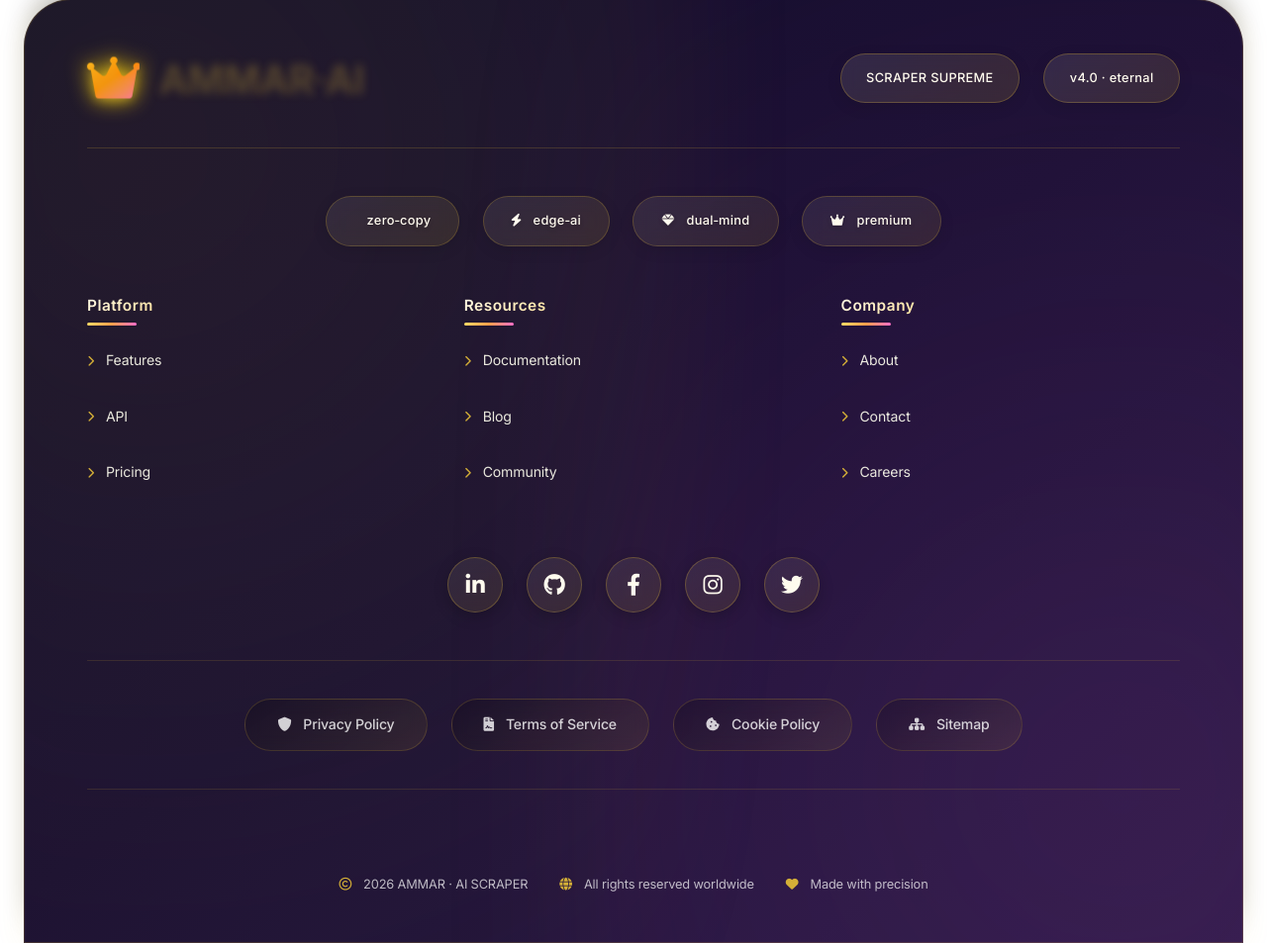
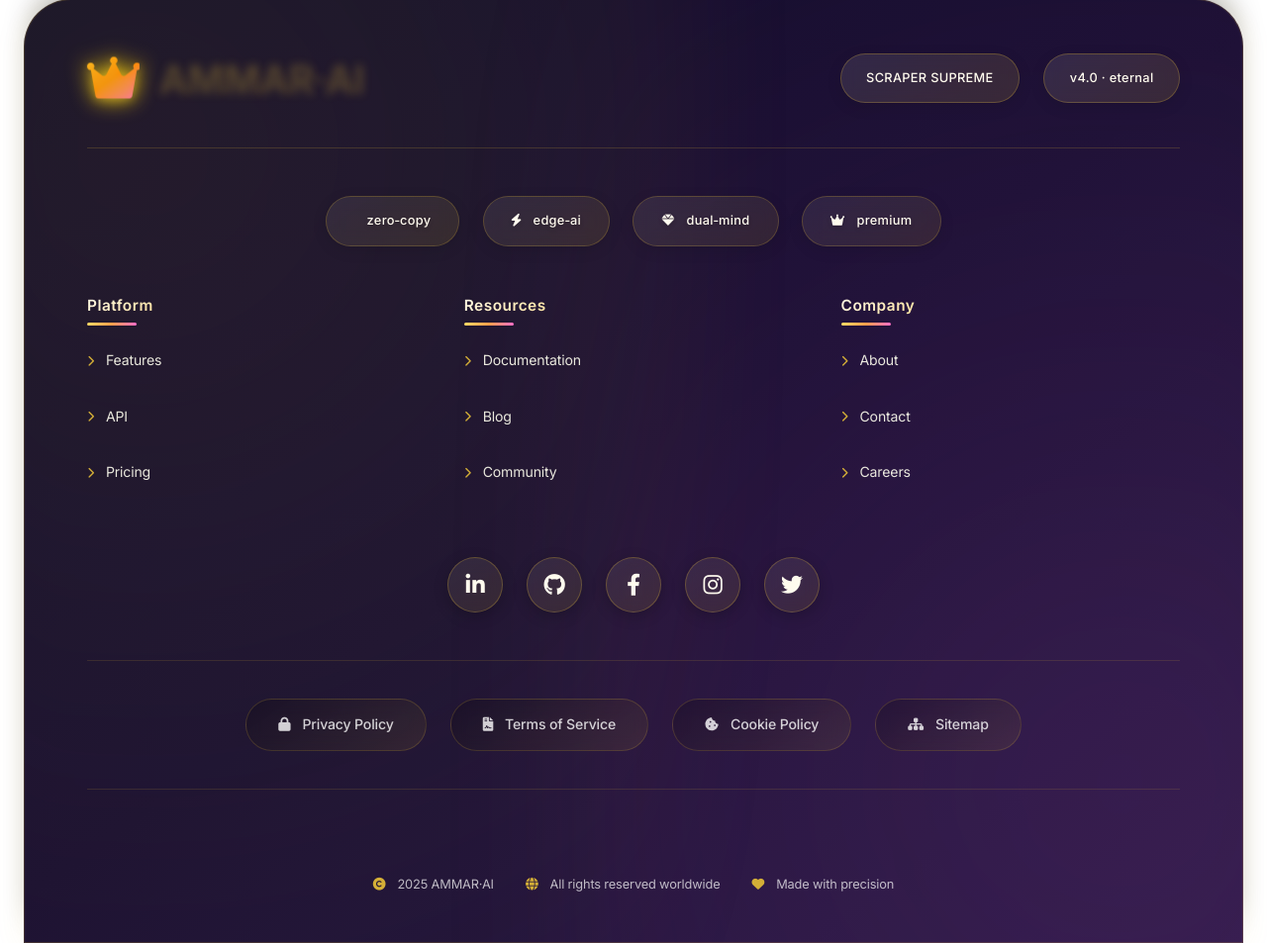
Before and after one commit to syedammarhaider/Ai-scraper, a FastAPI app: page / in a window 1280 px wide. Shown: the part 532-1485 px from the top of the page at 99% size. Run offline with FastAPI, Linux system fonts and the light colour scheme.

Commit message:
Auto update

```diff
--- a/templates/index.html
+++ b/templates/index.html
@@ -999,67 +999,67 @@ body {
     <div class="footer-main">
         <div class="footer-logo">
             <i class="fas fa-crown"></i>
-            <span>AMMAR·AI</span>
+            <span id="footerBrand">AMMAR·AI</span>
         </div>
         <div class="footer-tagline">
-            <span>SCRAPER SUPREME</span>
-            <span>v4.0 · eternal</span>
+            <span id="footerTagline1">SCRAPER SUPREME</span>
+            <span id="footerTagline2">v4.0 · eternal</span>
         </div>
     </div>
 
     <div class="footer-badges">
-        <span class="footer-badge"><i class="fas fa-shield-halved"></i> zero‑copy</span>
-        <span class="footer-badge"><i class="fas fa-bolt"></i> edge‑ai</span>
-        <span class="footer-badge"><i class="fas fa-gem"></i> dual‑mind</span>
-        <span class="footer-badge"><i class="fas fa-crown"></i> premium</span>
+        <span class="footer-badge" id="badge1"><i class="fas fa-shield-halved"></i> zero‑copy</span>
+        <span class="footer-badge" id="badge2"><i class="fas fa-bolt"></i> edge‑ai</span>
+        <span class="footer-badge" id="badge3"><i class="fas fa-gem"></i> dual‑mind</span>
+        <span class="footer-badge" id="badge4"><i class="fas fa-crown"></i> premium</span>
     </div>
 
     <div class="footer-links">
         <div class="footer-column">
-            <h4>Platform</h4>
+            <h4 id="platformTitle">Platform</h4>
             <ul>
-                <li><a href="#"><i class="fas fa-chevron-right"></i> Features</a></li>
-                <li><a href="#"><i class="fas fa-chevron-right"></i> API</a></li>
-                <li><a href="#"><i class="fas fa-chevron-right"></i> Pricing</a></li>
+                <li><a href="#" id="featuresLink"><i class="fas fa-chevron-right"></i> Features</a></li>
+                <li><a href="#" id="apiLink"><i class="fas fa-chevron-right"></i> API</a></li>
+                <li><a href="#" id="pricingLink"><i class="fas fa-chevron-right"></i> Pricing</a></li>
             </ul>
         </div>
         <div class="footer-column">
-            <h4>Resources</h4>
+            <h4 id="resourcesTitle">Resources</h4>
             <ul>
-                <li><a href="#"><i class="fas fa-chevron-right"></i> Documentation</a></li>
-                <li><a href="#"><i class="fas fa-chevron-right"></i> Blog</a></li>
-                <li><a href="#"><i class="fas fa-chevron-right"></i> Community</a></li>
+                <li><a href="#" id="docsLink"><i class="fas fa-chevron-right"></i> Documentation</a></li>
+                <li><a href="#" id="blogLink"><i class="fas fa-chevron-right"></i> Blog</a></li>
+                <li><a href="#" id="communityLink"><i class="fas fa-chevron-right"></i> Community</a></li>
             </ul>
         </div>
         <div class="footer-column">
-            <h4>Company</h4>
+            <h4 id="companyTitle">Company</h4>
             <ul>
-                <li><a href="#"><i class="fas fa-chevron-right"></i> About</a></li>
-                <li><a href="#"><i class="fas fa-chevron-right"></i> Contact</a></li>
-                <li><a href="#"><i class="fas fa-chevron-right"></i> Careers</a></li>
+                <li><a href="#" id="aboutLink"><i class="fas fa-chevron-right"></i> About</a></li>
+                <li><a href="#" id="contactLink"><i class="fas fa-chevron-right"></i> Contact</a></li>
+                <li><a href="#" id="careersLink"><i class="fas fa-chevron-right"></i> Careers</a></li>
             </ul>
         </div>
     </div>
 
     <div class="footer-social">
-        <a href="https://www.linkedin.com/in/ammar-haider-61136b27b/" target="_blank" title="LinkedIn"><i class="fab fa-linkedin-in"></i></a>
-        <a href="https://github.com/Syedammarhaider" target="_blank" title="GitHub"><i class="fab fa-github"></i></a>
-        <a href="https://www.facebook.com/profile.php?id=100091524961370" target="_blank" title="Facebook"><i class="fab fa-facebook-f"></i></a>
-        <a href="#" title="Instagram"><i class="fab fa-instagram"></i></a>
-        <a href="#" title="Twitter"><i class="fab fa-twitter"></i></a>
+        <a href="https://www.linkedin.com/in/ammar-haider-61136b27b/" target="_blank" title="LinkedIn" id="linkedinLink"><i class="fab fa-linkedin-in"></i></a>
+        <a href="https://github.com/Syedammarhaider" target="_blank" title="GitHub" id="githubLink"><i class="fab fa-github"></i></a>
+        <a href="https://www.facebook.com/profile.php?id=100091524961370" target="_blank" title="Facebook" id="facebookLink"><i class="fab fa-facebook-f"></i></a>
+        <a href="#" title="Instagram" id="instagramLink"><i class="fab fa-instagram"></i></a>
+        <a href="#" title="Twitter" id="twitterLink"><i class="fab fa-twitter"></i></a>
     </div>
 
     <div class="footer-extra">
-        <a href="#" class="footer-extra-link"><i class="fas fa-shield-alt"></i> Privacy Policy</a>
-        <a href="#" class="footer-extra-link"><i class="fas fa-file-contract"></i> Terms of Service</a>
-        <a href="#" class="footer-extra-link"><i class="fas fa-cookie-bite"></i> Cookie Policy</a>
-        <a href="#" class="footer-extra-link"><i class="fas fa-sitemap"></i> Sitemap</a>
+        <a href="#" class="footer-extra-link" id="privacyLink"><i class="fas fa-lock"></i> Privacy Policy</a>
+        <a href="#" class="footer-extra-link" id="termsLink"><i class="fas fa-file-contract"></i> Terms of Service</a>
+        <a href="#" class="footer-extra-link" id="cookieLink"><i class="fas fa-cookie-bite"></i> Cookie Policy</a>
+        <a href="#" class="footer-extra-link" id="sitemapLink"><i class="fas fa-sitemap"></i> Sitemap</a>
     </div>
 
     <div class="footer-copyright">
-        <span><i class="far fa-copyright"></i> 2026 AMMAR · AI SCRAPER</span>
-        <span><i class="fas fa-globe"></i> All rights reserved worldwide</span>
-        <span><i class="fas fa-heart" style="color: #d4af37;"></i> Made with precision</span>
+        <span id="copyright1"><i class="fas fa-copyright"></i> 2025 AMMAR·AI</span>
+        <span id="copyright2"><i class="fas fa-globe"></i> All rights reserved worldwide</span>
+        <span id="copyright3"><i class="fas fa-heart" style="color: #d4af37;"></i> Made with precision</span>
     </div>
 </footer>
 
```
